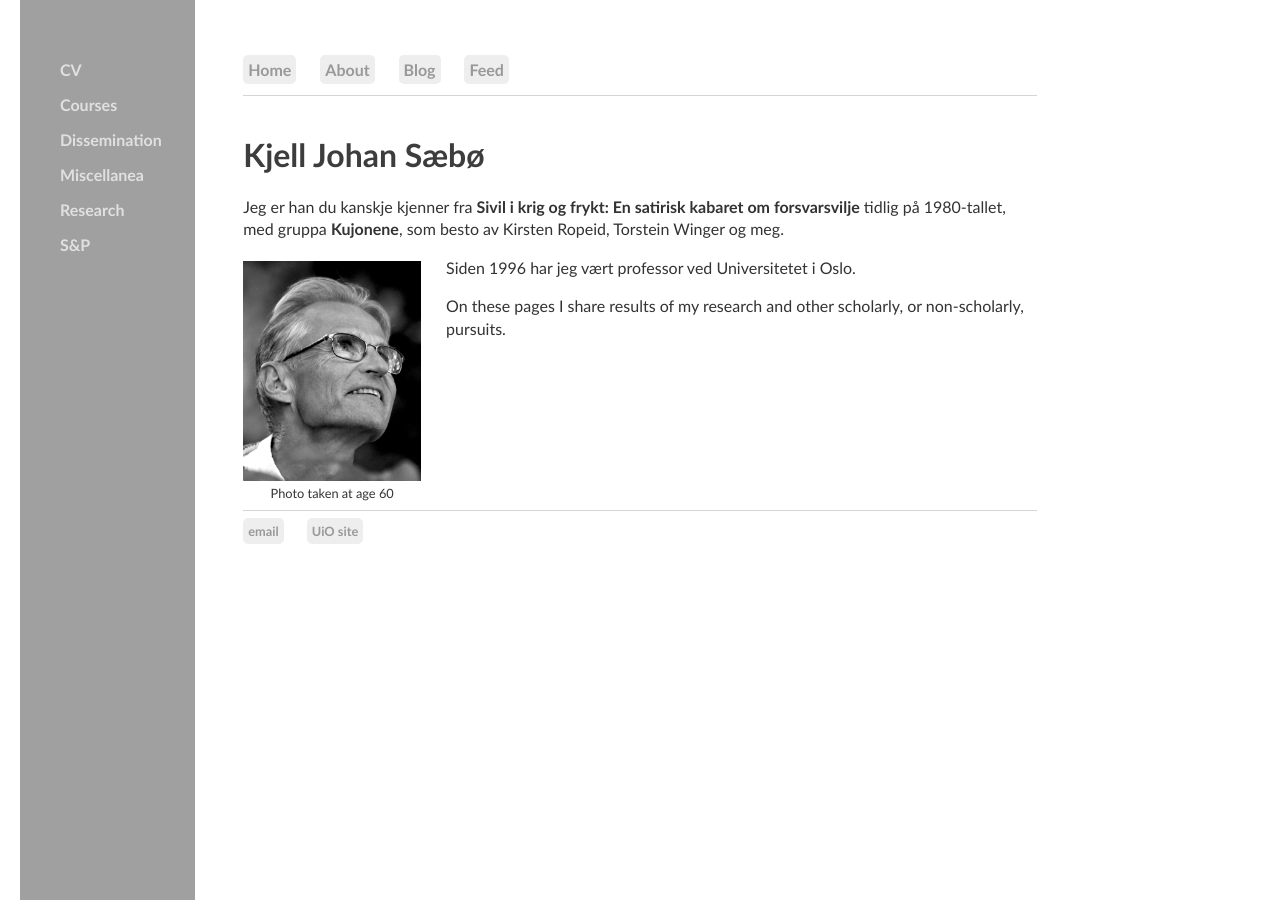
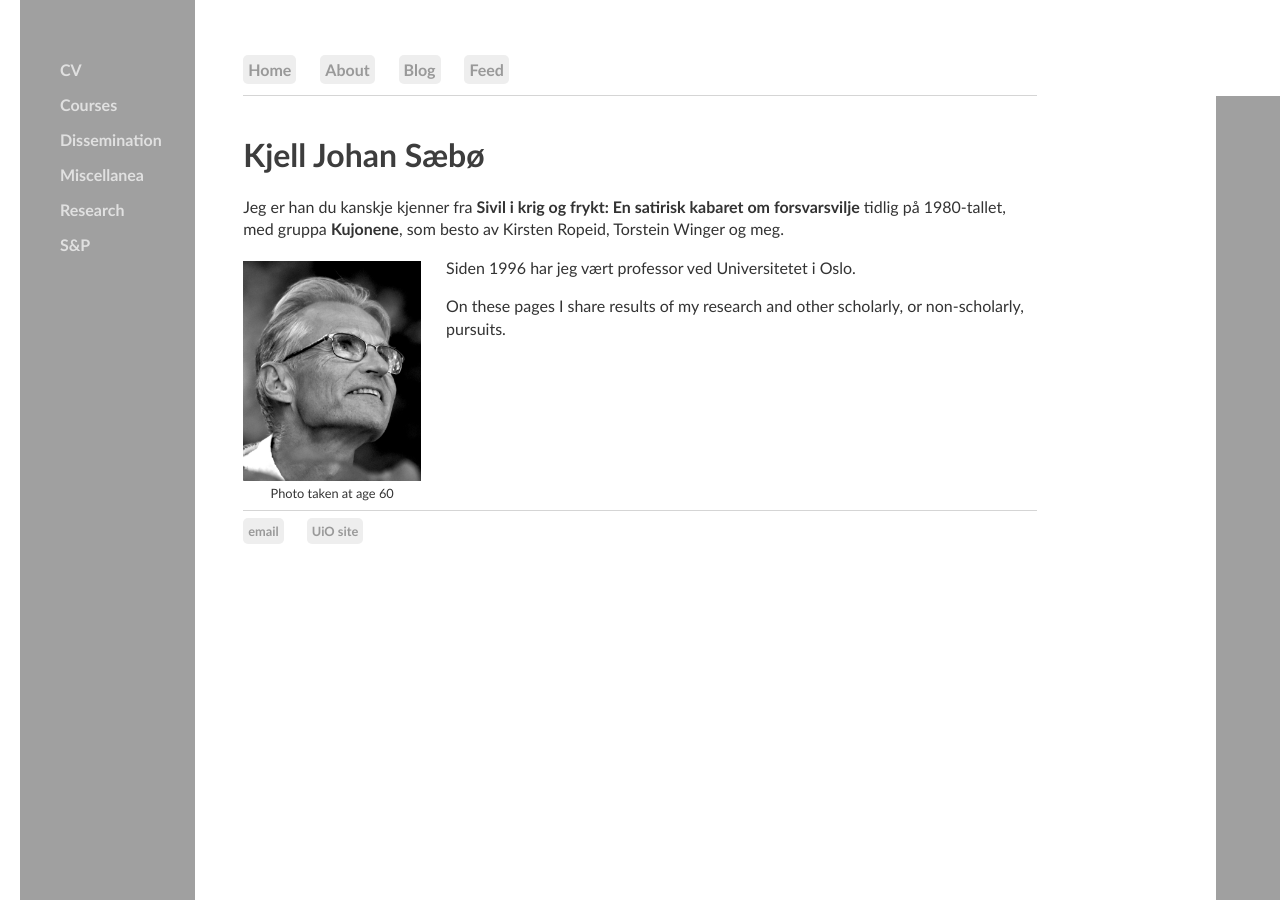
Before and after one commit to kjelljs/kjelljs.github.io, a Jekyll site: the page built from index.html, in a window 1280 px wide. Built offline with Jekyll 4.4.1, drawn with Linux system fonts in a browser that asks for light colours.

Commit message:
Update main.css

```diff
--- a/css/main.css
+++ b/css/main.css
@@ -62,7 +62,15 @@
     color: #404040;
 }
 
-.rightsidebar{height:100%;width:5%;right:0;background-color:#a0a0a0;position:fixed!important;z-index:1;overflow:auto}
+rightsidebar {
+    height:100%;
+    width:5%;
+    right:0;
+    background-color:#a0a0a0;
+    position:fixed;
+    z-index:1;
+    overflow:auto
+}
 
 #blogposts {
     font-family: Optima, Candara, Calibri, Arial, sans-serif; line-height: 1.8em;
```
